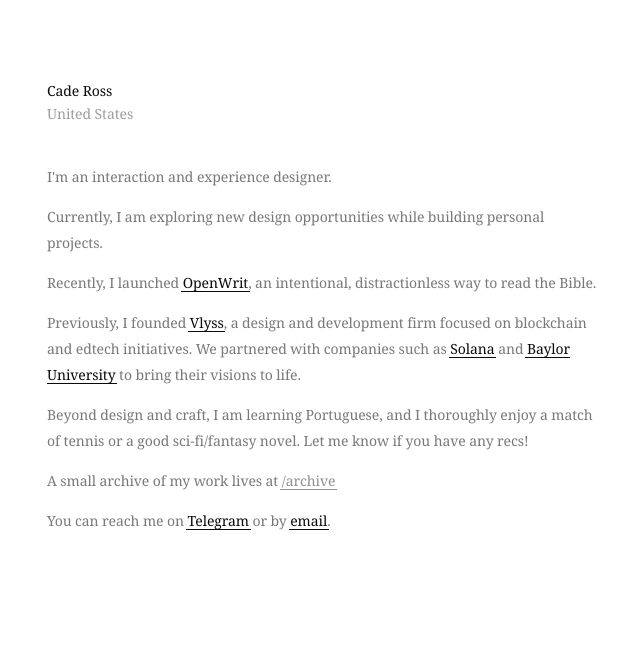
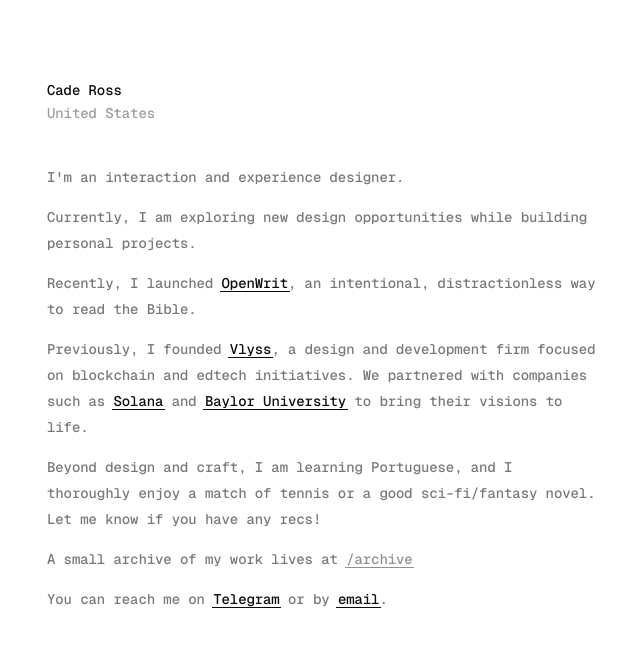
Before and after one commit to cadeross/cadeross, a Next.js app: page / in a window 1280 px wide. Shown: the top 646 px of the page, without its empty margins (318-958 px from the left). Built offline with nearby package versions, Linux system fonts and the light colour scheme.

Commit message:
fix: load Geist Mono font variables at the root level and remove restricted weights

```diff
--- a/src/app/globals.css
+++ b/src/app/globals.css
@@ -1,4 +1,8 @@
 @import "tailwindcss";
+
+@theme {
+  --font-mono: var(--font-geist-mono), ui-monospace, monospace;
+}
 
 /* ─── Custom properties ──────────────────────────────── */
 
@@ -34,7 +38,7 @@
   --cr-secondary: rgba(10, 10, 10, 0.55);
   --cr-border: #e5e5e5;
   --cr-accent: #000000;
-  --cr-font-body: var(--font-source-serif-4, Georgia, serif);
+  --cr-font-body: var(--font-geist-mono, ui-monospace, SFMono-Regular, "SF Mono", Menlo, monospace);
 
   --ease-snappy: cubic-bezier(0.175, 0.885, 0.32, 1.1);
   --ease-swift:  cubic-bezier(0.175, 0.885, 0.32, 1.275);
@@ -42,7 +46,6 @@
 }
 /* ─── Base ───────────────────────────────────────────── */
 
-@layer base {
 html {
   background: var(--cr-bg);
   color: var(--cr-text);
@@ -66,7 +69,6 @@
 ::-webkit-scrollbar-track { background: transparent; }
 ::-webkit-scrollbar-thumb { background: transparent; border-radius: 100px; }
 :hover::-webkit-scrollbar-thumb { background: rgba(0, 0, 0, 0.12); }
-}
 
 /* ─── Utilities ──────────────────────────────────────── */
 
--- a/src/app/layout.tsx
+++ b/src/app/layout.tsx
@@ -1,6 +1,6 @@
 import type { Metadata, Viewport } from "next";
 import Script from "next/script";
-import { Geist_Mono, Source_Serif_4 } from "next/font/google";
+import { Geist_Mono } from "next/font/google";
 import "./globals.css";
 import BackgroundSparkles from "@/components/BackgroundSparkles";
 import BootSequence from "@/components/BootSequence";
@@ -9,13 +9,6 @@ import Haptics from "@/components/Haptics";
 const geistMono = Geist_Mono({
   variable: "--font-geist-mono",
   subsets: ["latin"],
-  weight: ["300", "400", "500", "600"],
-});
-
-const sourceSerif4 = Source_Serif_4({
-  variable: "--font-source-serif-4",
-  subsets: ["latin"],
-  weight: ["300", "400", "500", "600", "700"],
 });
 
 export const metadata: Metadata = {
@@ -36,8 +29,8 @@ export default function RootLayout({
   children: React.ReactNode;
 }>) {
   return (
-    <html lang="en" suppressHydrationWarning data-booting="true">
-      <body className={`${geistMono.variable} ${sourceSerif4.variable} antialiased`}>
+    <html lang="en" className={geistMono.variable} suppressHydrationWarning data-booting="true">
+      <body className="antialiased">
         <Script id="system-theme" strategy="beforeInteractive">
           {`(function(){try{var m=window.matchMedia('(prefers-color-scheme: dark)');var set=function(){document.documentElement.setAttribute('data-system-theme',m.matches?'dark':'light');};set();if(m.addEventListener){m.addEventListener('change',set);}else if(m.addListener){m.addListener(set);}}catch(e){}})();`}
         </Script>
```
Lines whose indentation alone changed are shown as unchanged.
